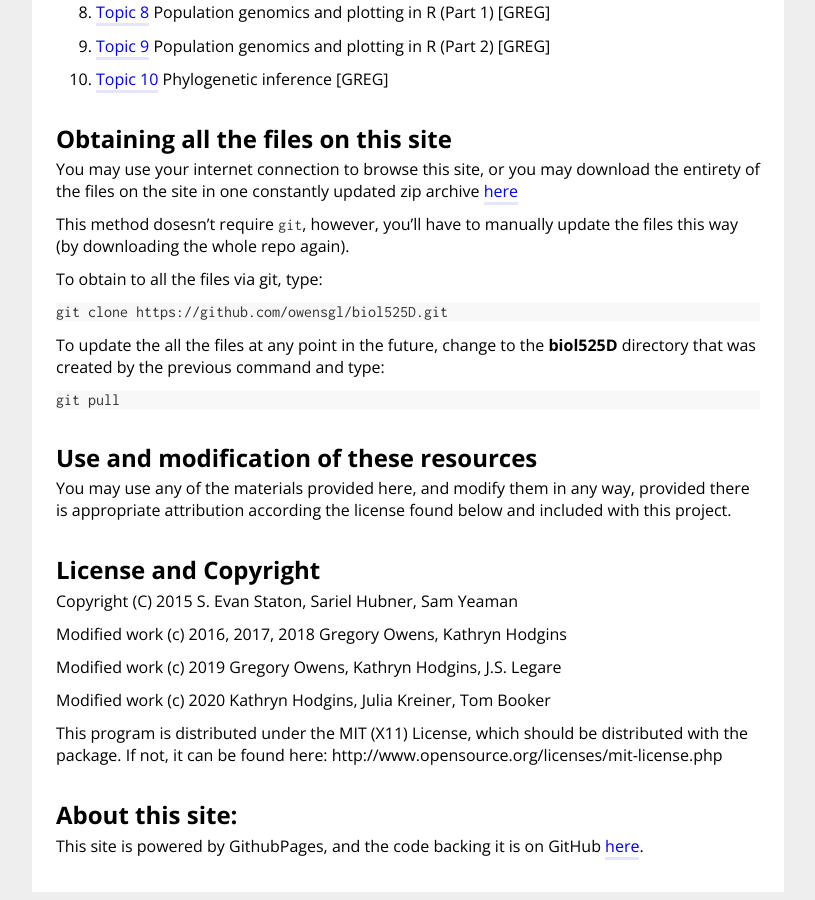
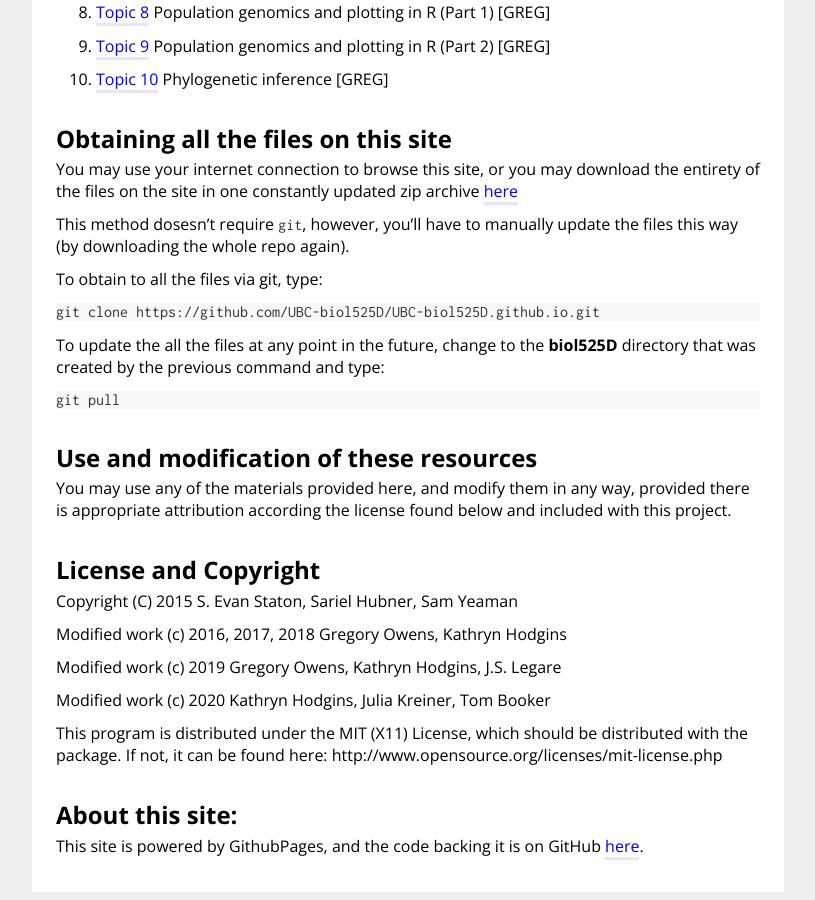
Before and after one commit to UBC-biol525D/UBC-biol525D.github.io, a Jekyll site: the page built from index.md, in a window 1280 px wide and 900 px high, scrolled down 1629 px. Shown: the whole window, without its empty margins (232-1047 px from the left). Built offline with Jekyll 4.4.1, drawn with Linux system fonts in a browser that asks for light colours; some of the changed lines change nothing that is shown.

Commit message:
Update index.md

```diff
--- a/index.md
+++ b/index.md
@@ -64,7 +64,7 @@ update the files this way (by downloading the whole repo again).
 
 To obtain to all the files via git, type:
 
-    git clone https://github.com/owensgl/biol525D.git
+    git clone https://github.com/UBC-biol525D/UBC-biol525D.github.io.git
 
 To update the all the files at any point in the future, change to the **biol525D** directory that was created by the previous command and type:
 
```
